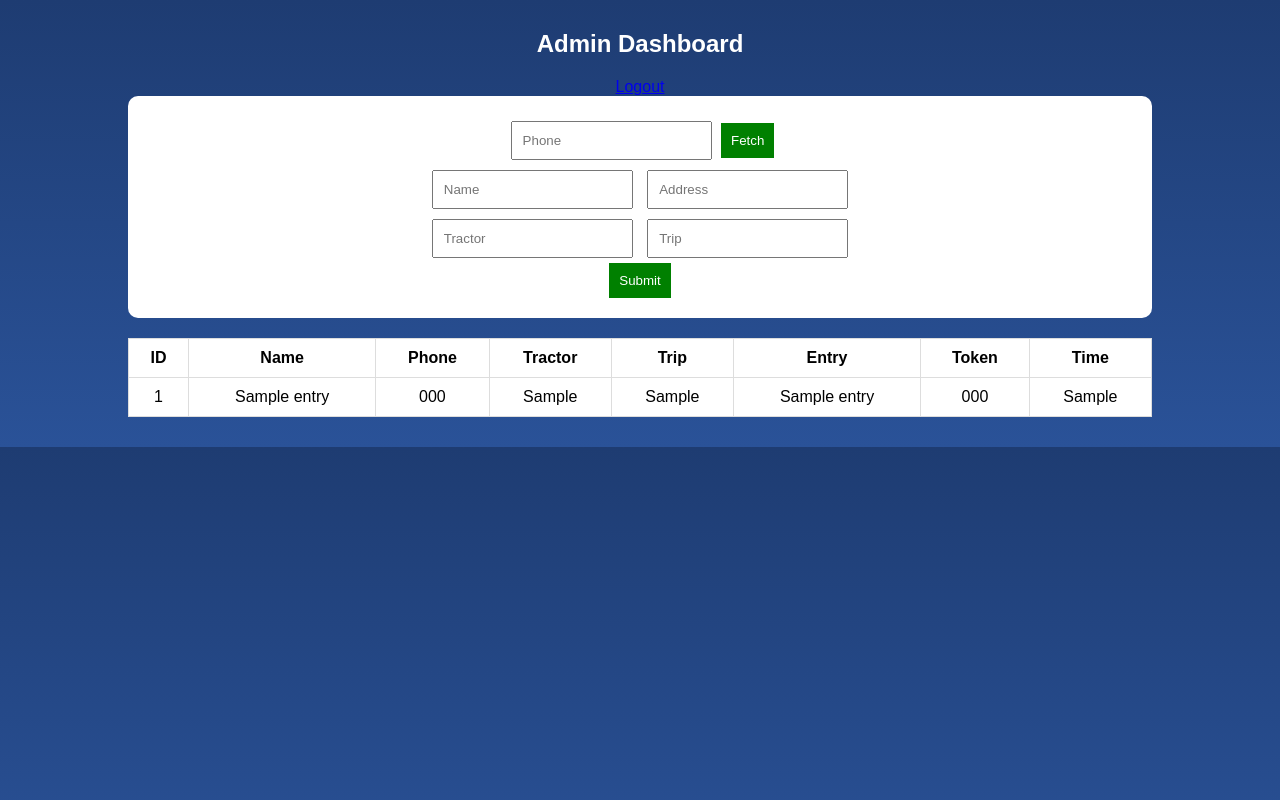
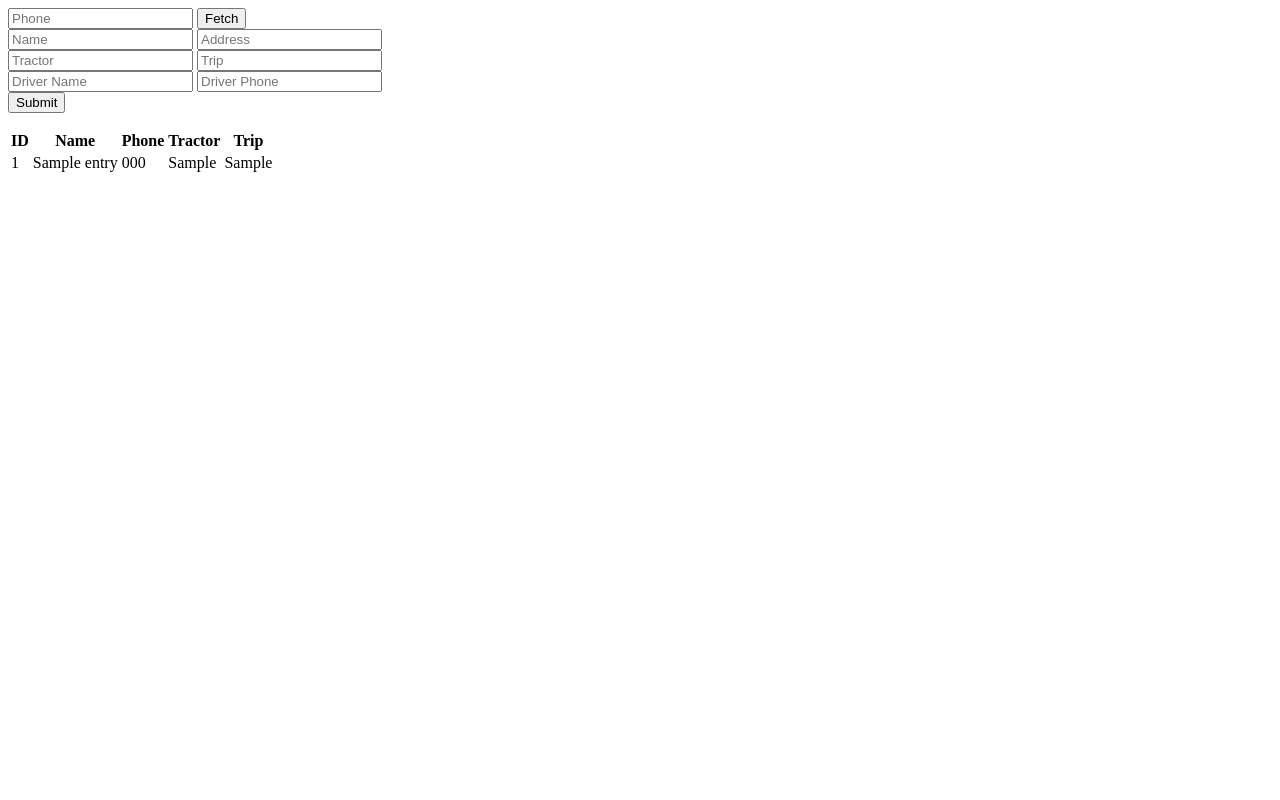
Before and after one commit to vanshri28/tractor_dashboard, a Flask app: page /admin_dashboard in a window 1280 px wide. Run offline with Flask 3, Linux system fonts and the light colour scheme; the visitor is signed in with stand-in values (Sample User, id 1); tables that the repository leaves empty hold one stand-in row (values such as "Sample post"); parts of the project's set-up code (start-up, migrations or seed data) failed here and were passed over.

Commit message:
Update admin_dashboard.html

```diff
--- a/templates/admin_dashboard.html
+++ b/templates/admin_dashboard.html
@@ -1,76 +1,3 @@
-<!DOCTYPE html>
-<html>
-<head>
-<title>Admin Dashboard</title>
-
-<style>
-body{
-margin:0;
-font-family:Arial;
-background:linear-gradient(#1e3c72,#2a5298);
-color:white;
-}
-
-.container{
-width:80%;
-margin:30px auto;
-text-align:center;
-}
-
-form{
-background:white;
-color:black;
-padding:20px;
-border-radius:10px;
-margin-bottom:20px;
-}
-
-input{
-padding:10px;
-margin:5px;
-}
-
-button{
-padding:10px;
-background:green;
-color:white;
-border:none;
-}
-
-table{
-width:100%;
-background:white;
-color:black;
-border-collapse:collapse;
-}
-
-th,td{
-padding:10px;
-border:1px solid #ddd;
-}
-</style>
-
-<script>
-function fetchFarmer(){
-let phone=document.getElementById("phone").value;
-fetch("/get_farmer/"+phone)
-.then(res=>res.json())
-.then(data=>{
-document.getElementById("name").value=data.name;
-document.getElementById("address").value=data.address;
-});
-}
-</script>
-
-</head>
-
-<body>
-
-<div class="container">
-
-<h2>Admin Dashboard</h2>
-<a href="/logout">Logout</a>
-
 <form method="POST">
 <input id="phone" name="phone" placeholder="Phone">
 <button type="button" onclick="fetchFarmer()">Fetch</button><br>
@@ -80,6 +7,9 @@ document.getElementById("address").value=data.address;
 
 <input name="tractor" placeholder="Tractor">
 <input name="trip" placeholder="Trip"><br>
+
+<input name="driver_name" placeholder="Driver Name">
+<input name="driver_phone" placeholder="Driver Phone"><br>
 
 <button type="submit">Submit</button>
 </form>
@@ -91,9 +21,6 @@ document.getElementById("address").value=data.address;
 <th>Phone</th>
 <th>Tractor</th>
 <th>Trip</th>
-<th>Entry</th>
-<th>Token</th>
-<th>Time</th>
 </tr>
 
 {% for row in data %}
@@ -103,15 +30,6 @@ document.getElementById("address").value=data.address;
 <td>{{row[1]}}</td>
 <td>{{row[4]}}</td>
 <td>{{row[5]}}</td>
-<td>{{row[6]}}</td>
-<td>{{row[7]}}</td>
-<td>{{row[8]}}</td>
 </tr>
 {% endfor %}
-
 </table>
-
-</div>
-
-</body>
-</html>
```
